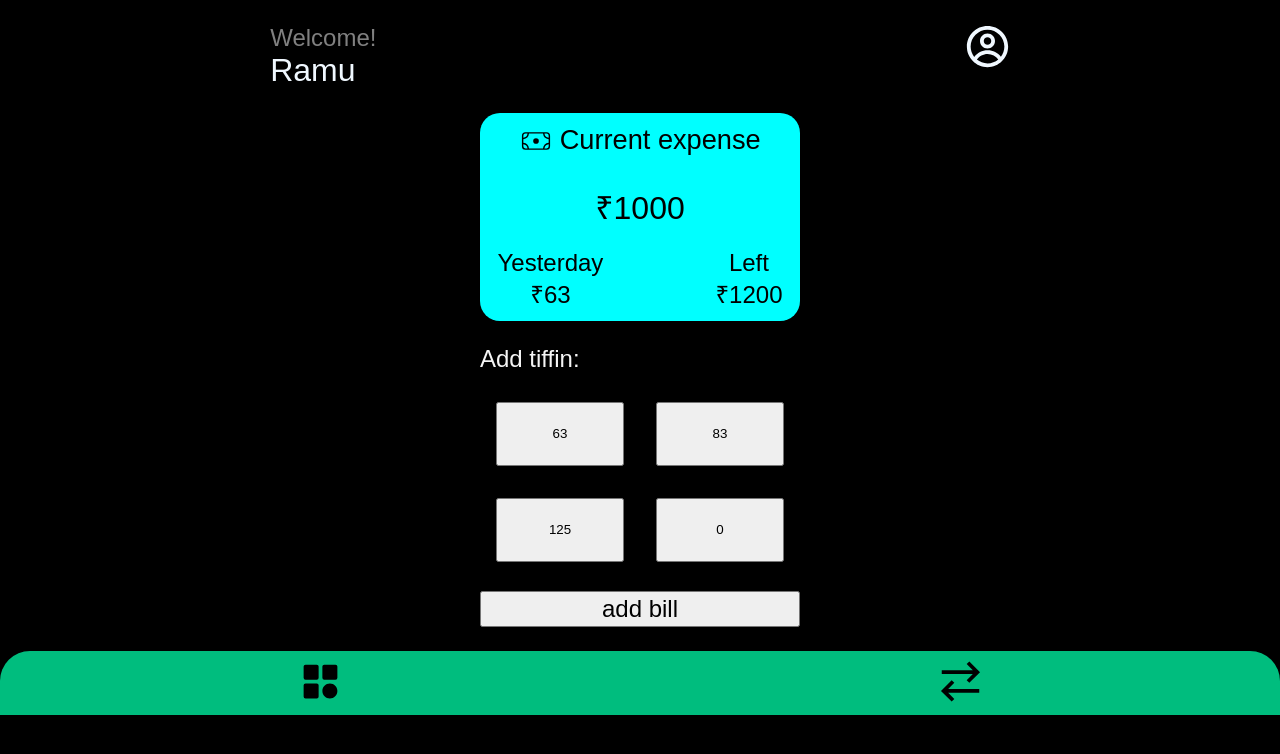
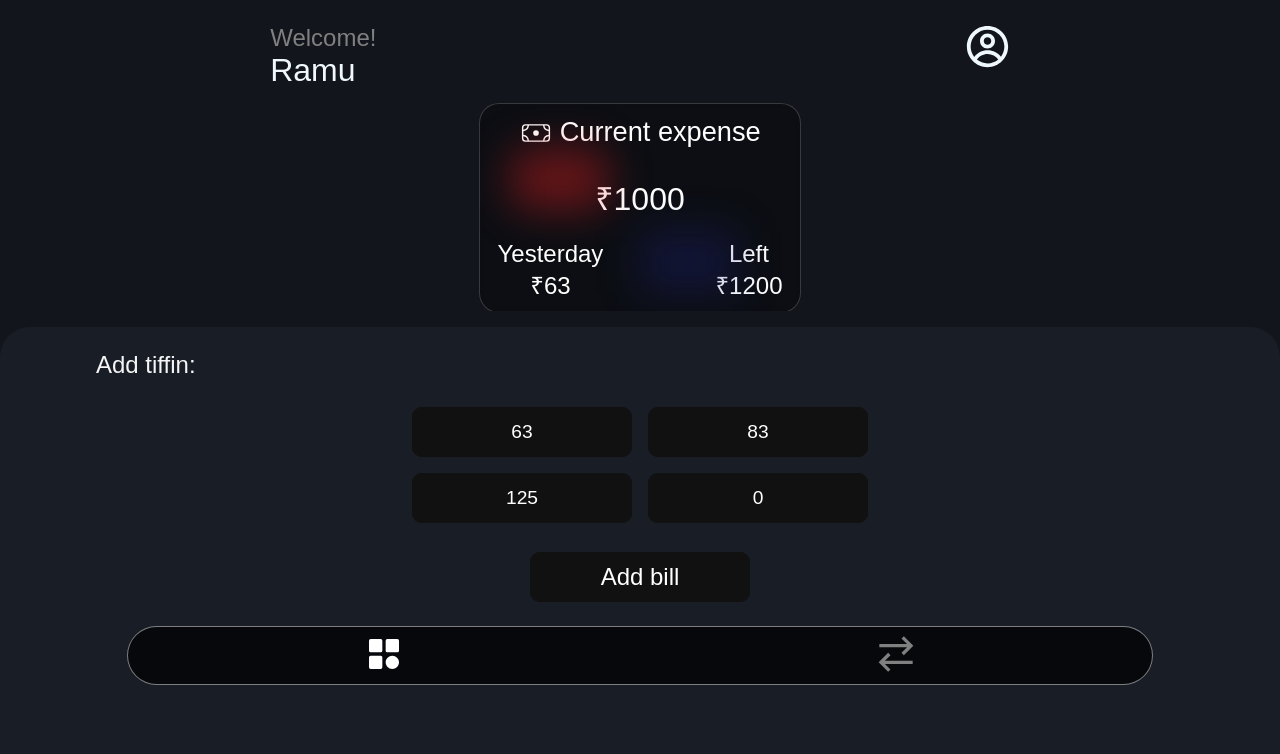
Before and after one commit to Toyashpatil/tiffun, a React (Create React App) app: page / in a window 1280 px wide. Shown: the top 754 px of the page. Built offline with nearby package versions, Linux system fonts and the light colour scheme; no server answers; sample sign-in values are in the browser's storage.

Commit message:
first page

```diff
--- a/src/pages/Home.jsx
+++ b/src/pages/Home.jsx
@@ -37,6 +37,8 @@ const Home = () => {
         </div>
         <div className="profile-img"><CgProfile size={45}/></div>
       </div>
+      <div className="gradient">
+
       <div className="expense-card">
         <div className="card-header">
          <div> <CiMoneyBill size={34}/> </div>
@@ -68,28 +70,34 @@ const Home = () => {
             </div>
         </div>
       </div>
+      <div className="green"></div>
+        <div className="red"></div>
+      </div>
+      <div className='contain-body'>
       <div className="add-section">
         <div className="add-header">Add tiffin:</div>
         <div className="add-btns">
           <div className="row1">
-            <button className='price'>63</button>
-            <button className='price'>83</button>
+            <button className='price glow-on-hover'>63</button>
+            <button className='price glow-on-hover'>83</button>
           </div>
           <div className="row2">
-            <button className='price'>125</button>
-            <button className='price'>0</button>
+            <button className='price glow-on-hover'>125</button>
+            <button className='price glow-on-hover'>0</button>
           </div>
         </div>
-        <div className="add-bill"><button className='add-bill-btn'>add bill</button></div>
+        <div className="add-bill"><button className='glow-on-hover add-bill-btn'>Add bill</button></div>
       </div>
       <div className="footer">
         <div className="footer-btns">
-        <div className="home"><BiSolidCategory size={45}/></div>
-          <div className="transactions"><GrTransaction size={45}/></div>
+        <div className="home"><BiSolidCategory size={40} color='white'/></div>
+          <div className="transactions"><GrTransaction size={40} color='gray'/></div>
         </div>
       </div>
       </div>
       </div>
+      </div>
+
 
   )
 }
--- a/src/pages/main.css
+++ b/src/pages/main.css
@@ -1,10 +1,11 @@
-*{
+* {
     margin: 0;
     padding: 0;
     font-family: sans-serif;
 }
+
 .container {
-    background-color: rgb(0, 0, 0);
+    background-color: #12151c;
     height: 100vh;
     width: 100vw;
     display: flex;
@@ -13,32 +14,82 @@
     justify-content: center;
     overflow: hidden;
 }
-.container-main{
+
+.container-main {
     height: 100vh;
     width: 100vw;
     display: flex;
     flex-direction: column;
     align-items: center;
 }
-.header{
+
+.header {
     padding: 1.5rem;
     display: flex;
     gap: 11rem;
     justify-content: space-around;
-    width:90%;
+    width: 90%;
     color: aliceblue;
 }
-.greetings{
+
+.greetings {
     font-size: 1.5rem;
     font-weight: ;
     color: gray;
 }
-.profile-name{
+
+.profile-name {
     font-size: 2rem;
 }
-.expense-card{
-    background-color: aqua;
+
+.gradient {
+    margin-top: -0.6rem;
+    overflow: hidden;
+}
+
+.green {
+    height: 30%;
+    width: 30%;
+    border-radius: 20%;
+    background: rgba(235, 34, 34, 0.4);
+    /* background-color: #FBDA61;
+background-image: linear-gradient(45deg, #FBDA61 0%, #FF5ACD 100%); */
+
+    filter: blur(21px);
+
+    position: relative;
+    bottom: 80%;
+    left: 10%;
+
+}
+
+.red {
+    height: 30%;
+    width: 30%;
+
+
+    background-color: rgba(31, 38, 135, 0.3);
+    /* background-color: #4158D0;
+background-image: linear-gradient(43deg, #4158D0 0%, #C850C0 46%, #FFCC70 100%); */
+
+    filter: blur(21px);
+
+    position: relative;
+    bottom: 70%;
+    left: 50%;
+}
+
+.expense-card {
+
     font-size: 1.5rem;
+    color: white;
+
+    background: rgba(0, 0, 0, 0.3);
+    /* box-shadow: 0 8px 32px 0 rgba(226, 227, 244, 0.37); */
+    backdrop-filter: blur(2.5px);
+    -webkit-backdrop-filter: blur(2.5px);
+    border-radius: 10px;
+    border: 1px solid rgba(255, 255, 255, 0.18);
 
     display: flex;
     flex-direction: column;
@@ -52,100 +103,192 @@
     width: 17rem;
     border-radius: 20px;
 }
-.card-header{
+
+.card-header {
     display: flex;
     /* background-color: aliceblue; */
     /* justify-content: space-between; */
     gap: .4rem
+}
 
-
-}
-.Current-expense{
+.Current-expense {
     font-size: 1.7rem;
 }
-.card-btns{
+
+.card-btns {
     display: flex;
     justify-content: space-between;
-   /* background-color: aquamarine; */
-   gap: 7rem;
+    /* background-color: aquamarine; */
+    gap: 7rem;
 }
-.total-amount{
+
+.total-amount {
     font-size: 2rem;
 }
-.add-section{
+
+.add-section {
     /* background-color: rgb(87, 87, 230); */
     color: whitesmoke;
 
     padding: 1.5rem;
-    width: ;
+    width: 85%;
     font-size: 1.5rem;
 
     display: flex;
     flex-direction: column;
     gap: 1.8rem;
 }
-.row1{
+
+.contain-body {
+    background-color: #191d26;
+    height: 60%;
+    width: 100%;
+    margin-top: 1rem;
+    border-top-left-radius: 30px;
+    border-top-right-radius: 30px;
+
+    display: flex;
+    flex-direction: column;
+    align-items: center;
+}
+
+.row1 {
 
     display: flex;
     justify-content: center;
-    gap: 2rem;
+    gap: 1rem;
 }
-.row2{
+
+.row2 {
     display: flex;
     justify-content: center;
-    gap: 2rem;
+    gap: 1rem;
 }
-.add-btns{
+
+.add-btns {
     /* background-color: blanchedalmond; */
     display: flex;
     flex-direction: column;
-    gap: 2rem;
+    gap: 1rem;
 }
-.add-bill{
+
+.add-bill {
     display: flex;
     justify-content: center;
 
 }
-.price{
+
+.price {
     height: 4rem;
-    width:8rem
+    width: 8rem;
+    font-size: 1.2rem;
 }
 
-.add-bill-btn{
+.add-bill-btn {
     height: 2.3rem;
-    width:20rem;
+    width: 20rem;
     font-size: 1.5rem;
 }
 
-.footer{
+.footer {
     background-color: rgb(0, 189, 126);
-    width: 100%;
-   height:8%;
-   display: flex;
-   flex-direction: column;
-   justify-content: space-around;
-   border-top-left-radius:30px ;
-   border-top-right-radius:30px ;
+    width: 80%;
+    height: 12%;
 
+    display: flex;
+    flex-direction: column;
+    justify-content: space-around;
 
+    border-top-left-radius: 20px;
+    border-top-right-radius: 20px;
+    border-bottom-right-radius: 20px;
+    border-bottom-left-radius: 20px;
+
+    background: rgba( 0, 0, 0, 0.7 );
+/* box-shadow: 0 8px 32px 0 rgba( 31, 38, 135, 0.37 ); */
+backdrop-filter: blur( 2.5px );
+-webkit-backdrop-filter: blur( 2.5px );
+border-radius:40px;
+border: 1px solid rgba( 255, 255, 255, 0.48 );
 }
-.footer-btns{
+
+.footer-btns {
     display: flex;
     justify-content: space-around;
 
 }
-.home{
 
-}
-.transactions{
+.home {}
 
-}
+.transactions {}
 
-.btn1-content{
+.btn1-content {
     /* display: flex; */
     text-align: center;
 }
-.btn2-content{
+
+.btn2-content {
     /* display: flex; */
     text-align: center;
 }
+
+
+.glow-on-hover {
+    width: 220px;
+    height: 50px;
+    border: none;
+    outline: none;
+    color: #fff;
+    background: #111;
+    cursor: pointer;
+    position: relative;
+    z-index: 0;
+    border-radius: 10px;
+}
+
+.glow-on-hover:before {
+    content: '';
+    background: linear-gradient(45deg, #ff0000, #ff7300, #fffb00, #48ff00, #00ffd5, #002bff, #7a00ff, #ff00c8, #ff0000);
+    position: absolute;
+    top: -2px;
+    left:-2px;
+    background-size: 400%;
+    z-index: -1;
+    filter: blur(5px);
+    width: calc(100% + 4px);
+    height: calc(100% + 4px);
+    animation: glowing 20s linear infinite;
+    opacity: 0;
+    transition: opacity .3s ease-in-out;
+    border-radius: 10px;
+}
+
+.glow-on-hover:active {
+    color: #000
+}
+
+.glow-on-hover:active:after {
+    background: transparent;
+}
+
+.glow-on-hover:hover:before {
+    opacity: 1;
+}
+
+.glow-on-hover:after {
+    z-index: -1;
+    content: '';
+    position: absolute;
+    width: 100%;
+    height: 100%;
+    background: #111;
+    left: 0;
+    top: 0;
+    border-radius: 10px;
+}
+
+@keyframes glowing {
+    0% { background-position: 0 0; }
+    50% { background-position: 400% 0; }
+    100% { background-position: 0 0; }
+}
```
